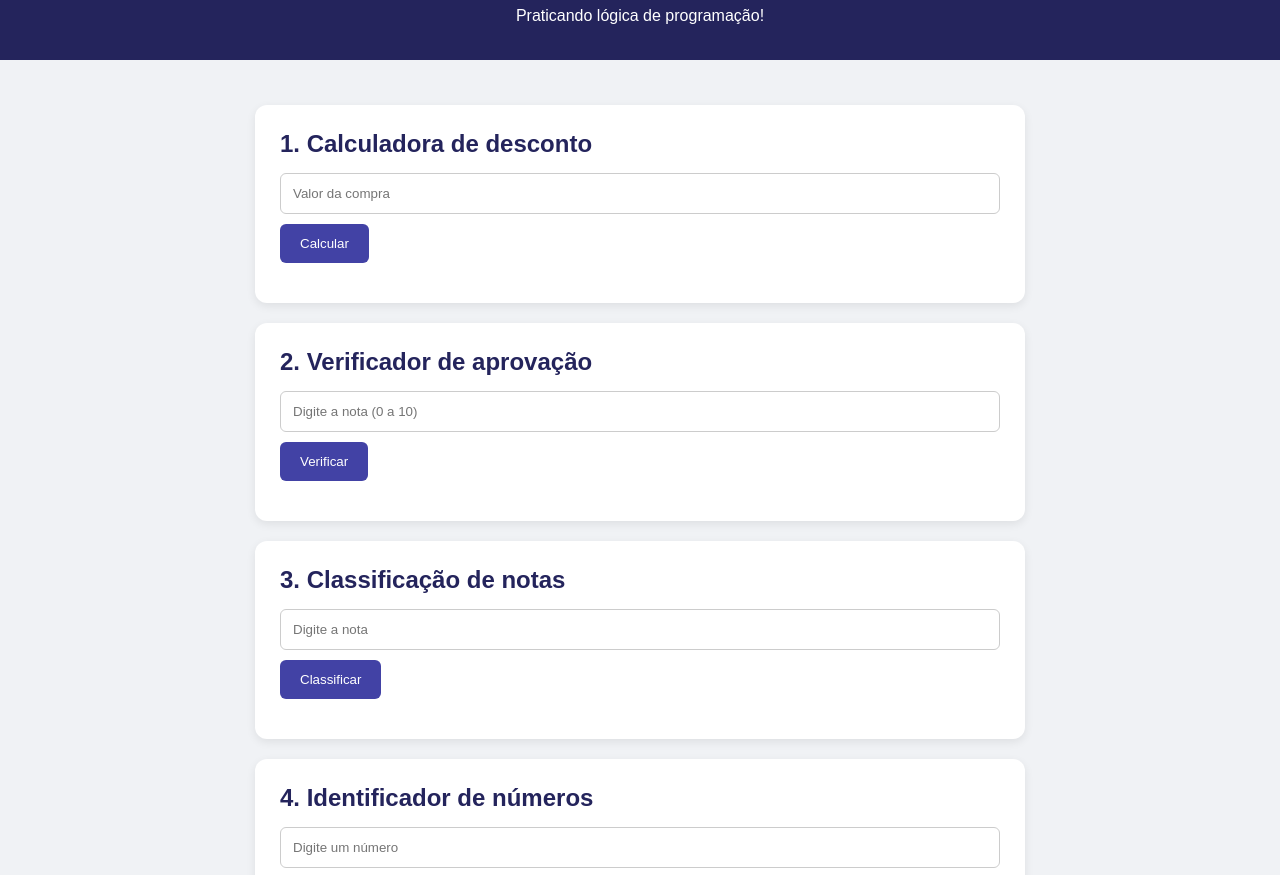
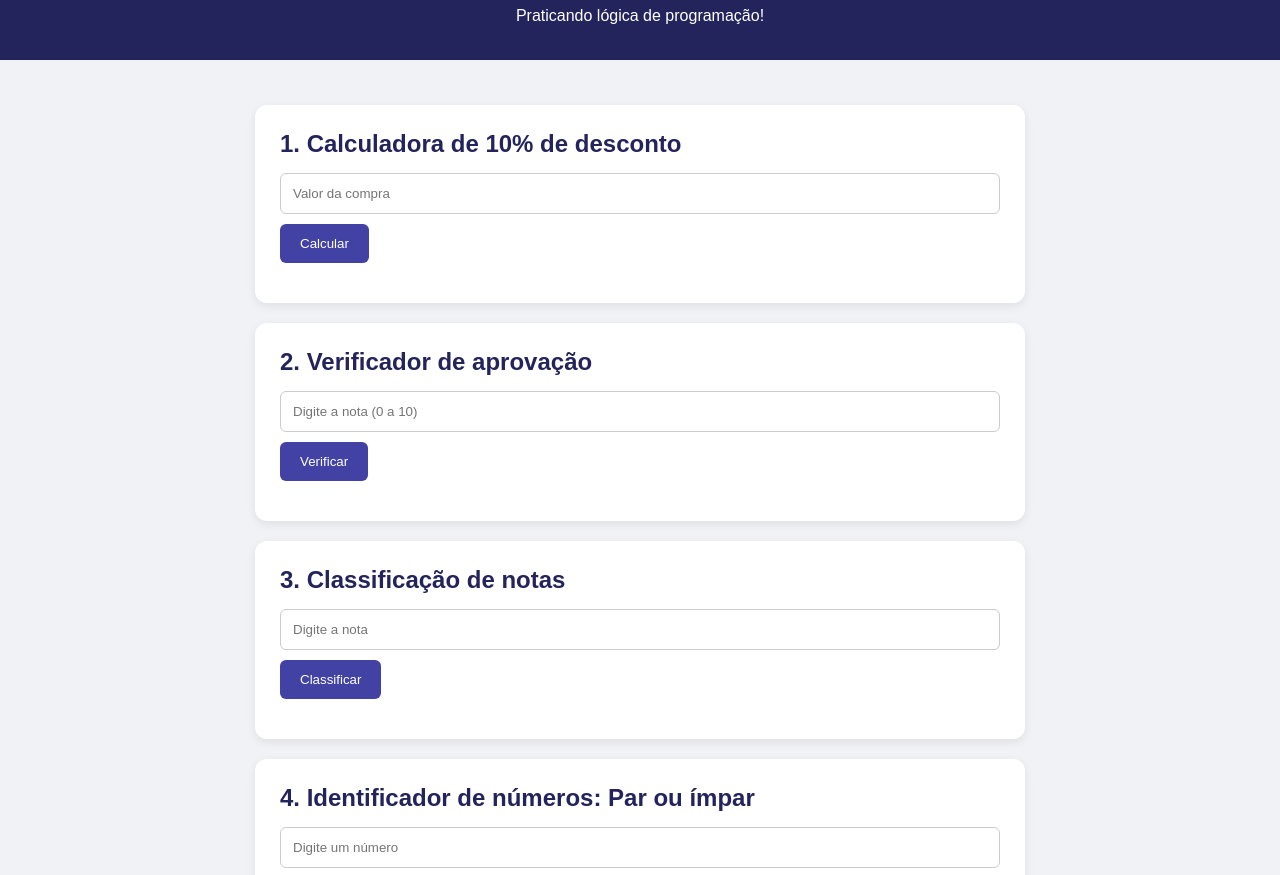
Before and after one commit to arthur-oliveira98/aprendendo-javascript, a plain HTML site: page index.html in a window 1280 px wide. Shown: the part 75-950 px from the top of the page. Drawn offline with Linux system fonts and the light colour scheme.

Commit message:
Atualização do arquivo HTML

```diff
--- a/index.html
+++ b/index.html
@@ -16,7 +16,7 @@
 
     <main>
         <section class="card">
-            <h2>1. Calculadora de desconto</h2>
+            <h2>1. Calculadora de  10% de desconto</h2>
             <input type="number" id="compra" placeholder="Valor da compra">
             <button onclick="calcularDesconto()">Calcular</button>
             <p id="resultadoDesconto"></p>
@@ -37,7 +37,7 @@
         </section>
 
         <section class="card">
-            <h2>4. Identificador de números</h2>
+            <h2>4. Identificador de números: Par ou ímpar</h2>
             <input type="number" id="numero" placeholder="Digite um número">
             <button onclick="identificarNumero()">Identificar</button>
             <p id="resultadoNumero"></p>
```
Also changed, not shown: Projeto JS.png (added), repo-git.txt (added).
